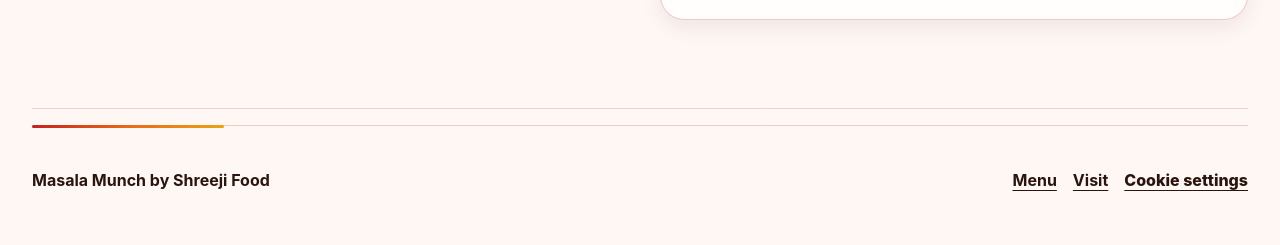
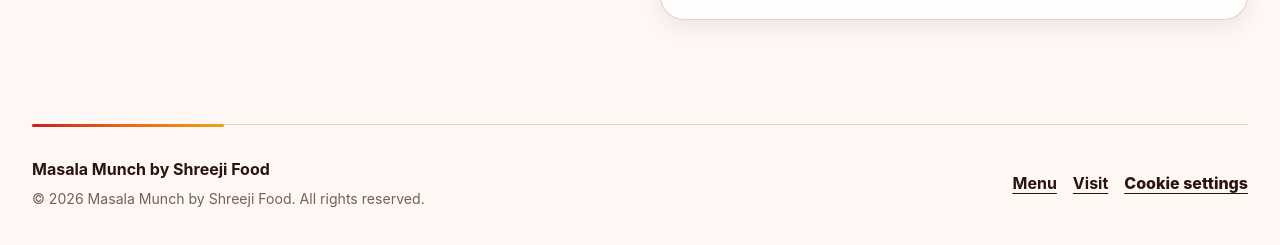
Before and after one commit to KeyurGohilUK/-restaurant-web-app, a website built with Vite: page index.html in a window 1280 px wide. Shown: the part 8500-8745 px from the top of the page. Built offline with nearby package versions, Linux system fonts and the light colour scheme.

Commit message:
Refine footer copyright and divider

```diff
--- a/index.html
+++ b/index.html
@@ -164,7 +164,10 @@
     </main>
 
     <footer class="site-footer">
-      <strong>Masala Munch by Shreeji Food</strong>
+      <div class="footer-copy">
+        <strong>Masala Munch by Shreeji Food</strong>
+        <p>&copy; <time id="copyright-year" datetime="2026">2026</time> Masala Munch by Shreeji Food. All rights reserved.</p>
+      </div>
       <div class="footer-links"><a href="#menu">Menu</a><a href="#contact">Visit</a><button class="cookie-settings" id="cookie-settings" type="button">Cookie settings</button><a href="#home">Top ↑</a></div>
     </footer>
 
--- a/src/main.ts
+++ b/src/main.ts
@@ -16,6 +16,14 @@ import { getOpeningStatus } from './features/visit/domain/opening-status';
 
 const navToggle = document.querySelector<HTMLButtonElement>('#nav-toggle');
 const primaryNavigation = document.querySelector<HTMLElement>('#primary-navigation');
+const copyrightYear = document.querySelector<HTMLTimeElement>('#copyright-year');
+
+if (copyrightYear) {
+  const currentYear = String(new Date().getFullYear());
+  copyrightYear.dateTime = currentYear;
+  copyrightYear.textContent = currentYear;
+}
+
 const navigationLinks = Array.from(primaryNavigation?.querySelectorAll<HTMLAnchorElement>('a[href^="#"]') ?? []);
 const navigationSections = navigationLinks.flatMap((link) => {
   const section = document.querySelector<HTMLElement>(link.hash);
--- a/src/styles.css
+++ b/src/styles.css
@@ -694,6 +694,18 @@ main {
   gap: 1rem;
 }
 
+.footer-copy {
+  display: grid;
+  gap: 0.4rem;
+}
+
+.footer-copy p {
+  margin: 0;
+  color: var(--muted);
+  font-size: 0.88rem;
+  line-height: 1.5;
+}
+
 :focus-visible {
   outline: 3px solid var(--accent-dark);
   outline-offset: 3px;
--- a/src/theme.css
+++ b/src/theme.css
@@ -429,6 +429,10 @@ nav a:active {
   color: var(--neutral);
 }
 
+main > .visit-section:last-child {
+  border-bottom: 0;
+}
+
 .site-footer::before {
   content: '';
   position: absolute;
```
Also changed, not shown: tests/e2e/site.spec.ts (+22 -0 lines).
